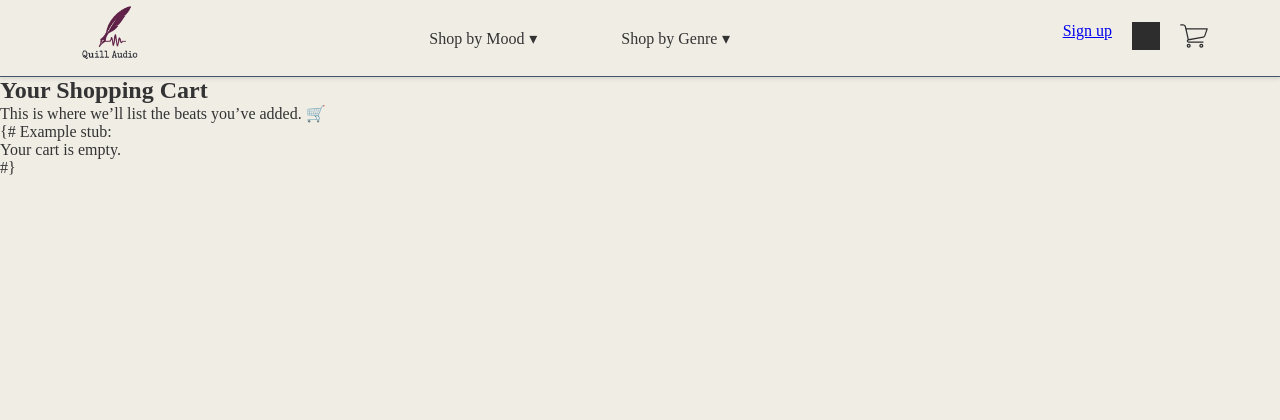
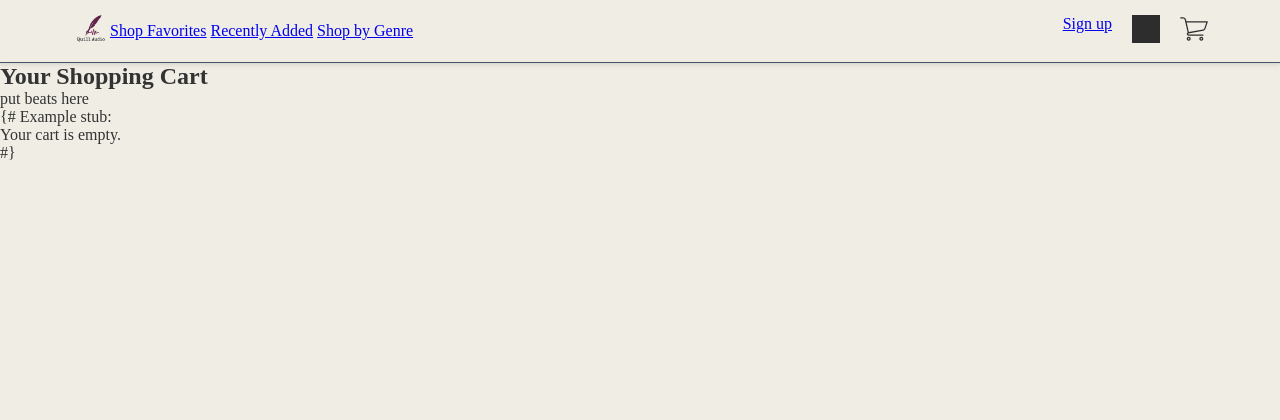
Before and after one commit to jackwj368/viperBeats, a Django app: page /cart/ in a window 1280 px wide. Shown: the top 420 px of the page. Run offline with Django 5.2, Linux system fonts and the light colour scheme; grey boxes are pictures that could not be loaded.

Commit message:
reworking top bar

```diff
--- a/store/templates/store/cart.html
+++ b/store/templates/store/cart.html
@@ -4,7 +4,7 @@
 {% block content %}
 <section class="cart-page">
   <h1>Your Shopping Cart</h1>
-  <p>This is where we’ll list the beats you’ve added. 🛒</p>
+  <p>put beats here</p>
     {# Example stub:
   {% if items %}
     <ul>
--- a/store/templates/store/home.html
+++ b/store/templates/store/home.html
@@ -7,7 +7,7 @@
   <div class="hero-inner">
     <h1>Crafted Sound for the Discerning Songwriter</h1>
     <p class="subhead">"Click below for a selection of refined beats, crafted with intent and built to last beyond trends."</p>
-    <a href="{% url 'favorites' %}" class="btn favorites-btn">Shop Favorites</a>
+    <a href="{% url 'favorite_list' %}" class="btn favorites-btn">Shop Favorites</a>
   </div>
 </section>
 
--- a/store/urls.py
+++ b/store/urls.py
@@ -3,7 +3,8 @@
 
 urlpatterns = [
     path('', views.home, name='home'),
-    path('favorites/', views.favorites, name='favorites'),
+    path("favorites/", views.favorite_list, name="favorite_list"),
+    path("recent/", views.recent_list, name="recent_list"),
     path('mood/<str:mood>/', views.shop_by_mood, name='shop_by_mood'),
     path('genre/<str:genre>/', views.shop_by_genre, name='shop_by_genre'),
     path('signup/', views.signup, name='signup'),
--- a/store/views.py
+++ b/store/views.py
@@ -7,10 +7,23 @@
     products = Product.objects.all()
     return render(request, 'store/home.html', {'products': products})
 
-def favorites(request):
-    # TODO: replace with real query & ordering
-    return render(request, 'store/favorites.html', {
-        # 'beats': beats
+def favorite_list(request):
+    beats = (
+        Product.objects.filter(is_favorite=True)
+        if hasattr(Product, "is_favorite")
+        else Product.objects.all()[:12]
+    )
+    return render(request, "store/beat_list.html", {
+        "page_title": "Shop Favorites",
+        "beats": beats,
+    })
+
+def recent_list(request):
+    order_field = "-created_at" if hasattr(Product, "created_at") else "-id"
+    beats = Product.objects.order_by(order_field)[:20]
+    return render(request, "store/beat_list.html", {
+        "page_title": "Recently Added",
+        "beats": beats,
     })
 
 def shop_by_mood(request, mood):
--- a/templates/base.html
+++ b/templates/base.html
@@ -10,23 +10,21 @@
 </head>
 
 <body>
-  <!-- ✅ Wrap everything inside a page-wrapper -->
   <div class="page-wrapper">
 
     <header class="site-header">
-      <nav class="nav">
+      <nav class="nav" style="padding-block: 0.75rem;">
           <a href="{% url 'home' %}" class="logo-link">
-          <img src="{% static 'images/quill-wave-transparent.png' %}" alt="Quill Audio logo">
+            <img src="{% static 'images/quill-wave-transparent.png' %}" alt="Quill Audio logo" style="height: 38px;">
           </a>
-
-        <div class="nav-dropdowns">
-          <div class="dropdown">
-            <button class="dropbtn">Shop by Mood</button>
-            <div class="dropdown-content"></div>
-          </div>
-          <div class="dropdown">
-            <button class="dropbtn">Shop by Genre</button>
-            <div class="dropdown-content"></div>
+          <div class="nav-links">
+            <a href="{% url 'favorite_list' %}" class="text-btn">Shop Favorites</a>
+            <a href="{% url 'recent_list' %}" class="text-btn">Recently Added</a>
+            <a href="#" class="text-btn dropdown-toggle" onclick="toggleGenreDropdown()">Shop by Genre</a>
+            <div id="genre-dropdown" class="dropdown-content" style="display: none;">
+              {% for genre in genre_menu %}
+                <a href="{% url 'music:genre_detail' genre.slug %}">{{ genre.name }}</a>
+              {% endfor %}
             </div>
           </div>
 
@@ -62,5 +60,11 @@
     AOS.init({ duration: 800, once: true });
   </script>
   <script src="{% static 'js/main.js' %}"></script>
+<script>
+  function toggleGenreDropdown() {
+    const dropdown = document.getElementById("genre-dropdown");
+    dropdown.style.display = dropdown.style.display === "block" ? "none" : "block";
+  }
+</script>
 </body>
 </html>
```
Lines whose indentation alone changed are shown as unchanged.
